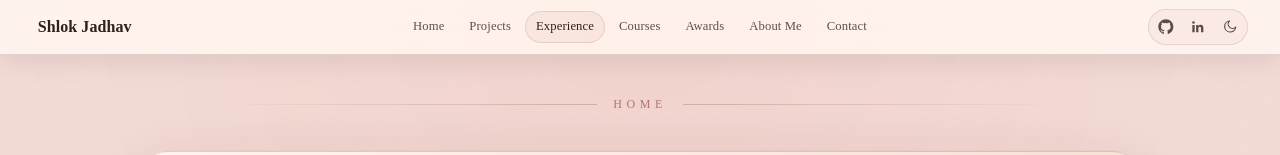
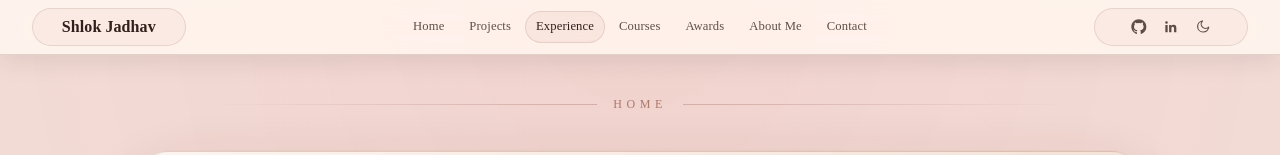
Before and after one commit to shlokrj/shlok.fyi, a Next.js app: page / in a window 1280 px wide. Shown: the top 155 px of the page. Built offline with nearby package versions, Linux system fonts and the light colour scheme.

Commit message:
balanced the header capsules

```diff
--- a/app/globals.css
+++ b/app/globals.css
@@ -506,16 +506,22 @@ a {
   min-width: 0;
   align-items: center;
   justify-self: start;
-  gap: 0.46rem;
+  justify-content: center;
+  width: clamp(9.4rem, 12vw, 10.6rem);
+  min-height: 2.38rem;
+  border-radius: 999px;
+  background: var(--nav-utility-background);
+  padding: 0.16rem;
+  box-shadow: inset 0 0 0 1px var(--nav-utility-border);
 }
 
 .floating-nav__brand {
   display: inline-flex;
   align-items: center;
   justify-content: center;
-  min-height: 2.15rem;
-  border-radius: 0.7rem;
-  padding: 0 0.36rem;
+  min-height: 1.95rem;
+  border-radius: 999px;
+  padding: 0 0.7rem;
   color: var(--heading);
   font-size: clamp(1rem, 1vw, 1.08rem);
   font-weight: 700;
@@ -568,8 +574,10 @@ a {
 }
 
 .floating-nav__actions {
-  justify-content: flex-end;
+  justify-content: center;
   justify-self: end;
+  width: clamp(9.4rem, 12vw, 10.6rem);
+  min-height: 2.38rem;
   gap: 0.06rem;
   border-radius: 999px;
   background: var(--nav-utility-background);
@@ -2473,6 +2481,16 @@ html[data-theme="light"] .theme-toggle__moon {
 
   .floating-nav__actions {
     justify-self: end;
+    width: auto;
+    min-height: 0;
+    background: transparent;
+    padding: 0;
+    box-shadow: none;
+  }
+
+  .floating-nav__identity {
+    width: auto;
+    min-height: 0;
     background: transparent;
     padding: 0;
     box-shadow: none;
```
